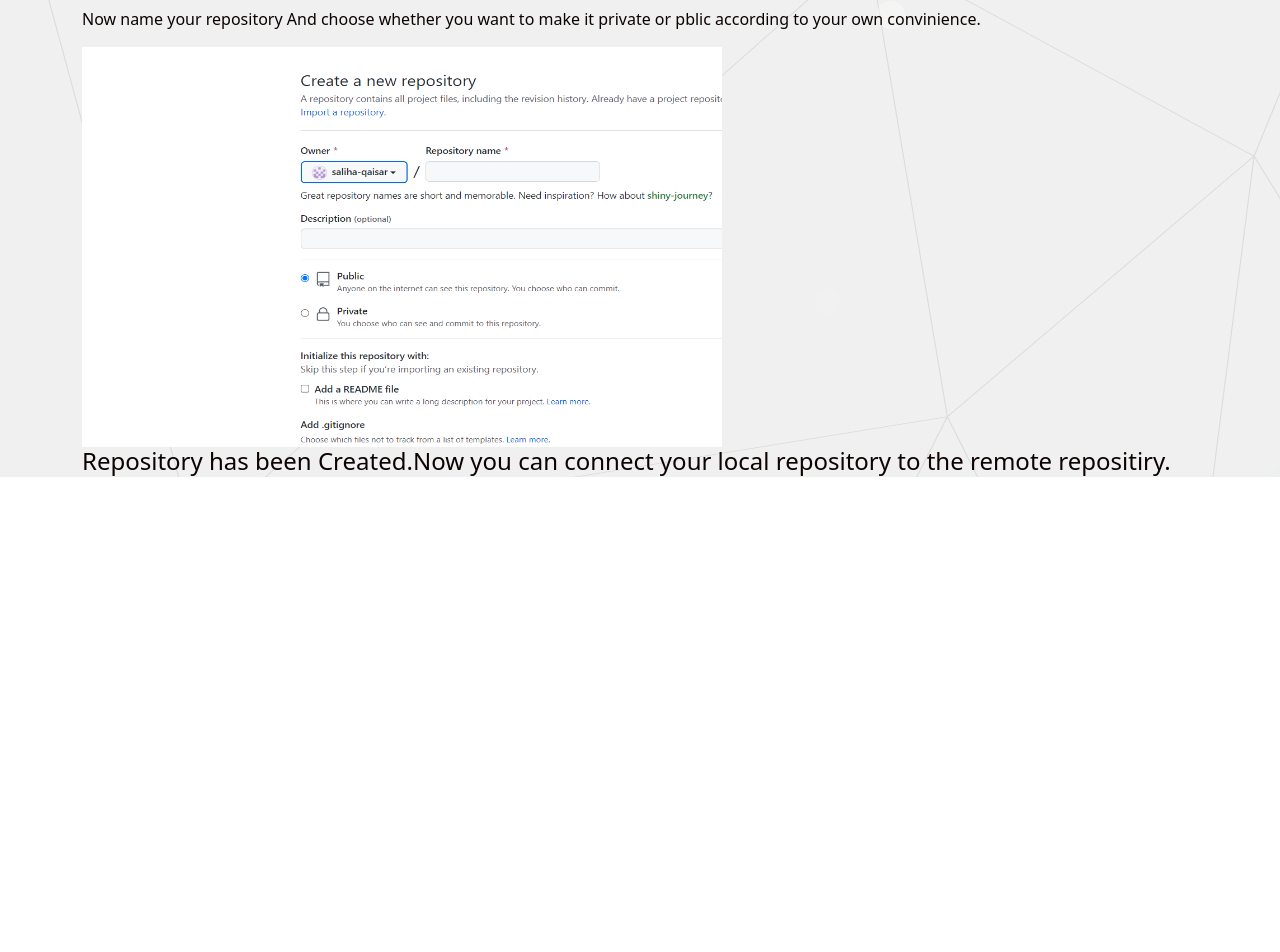
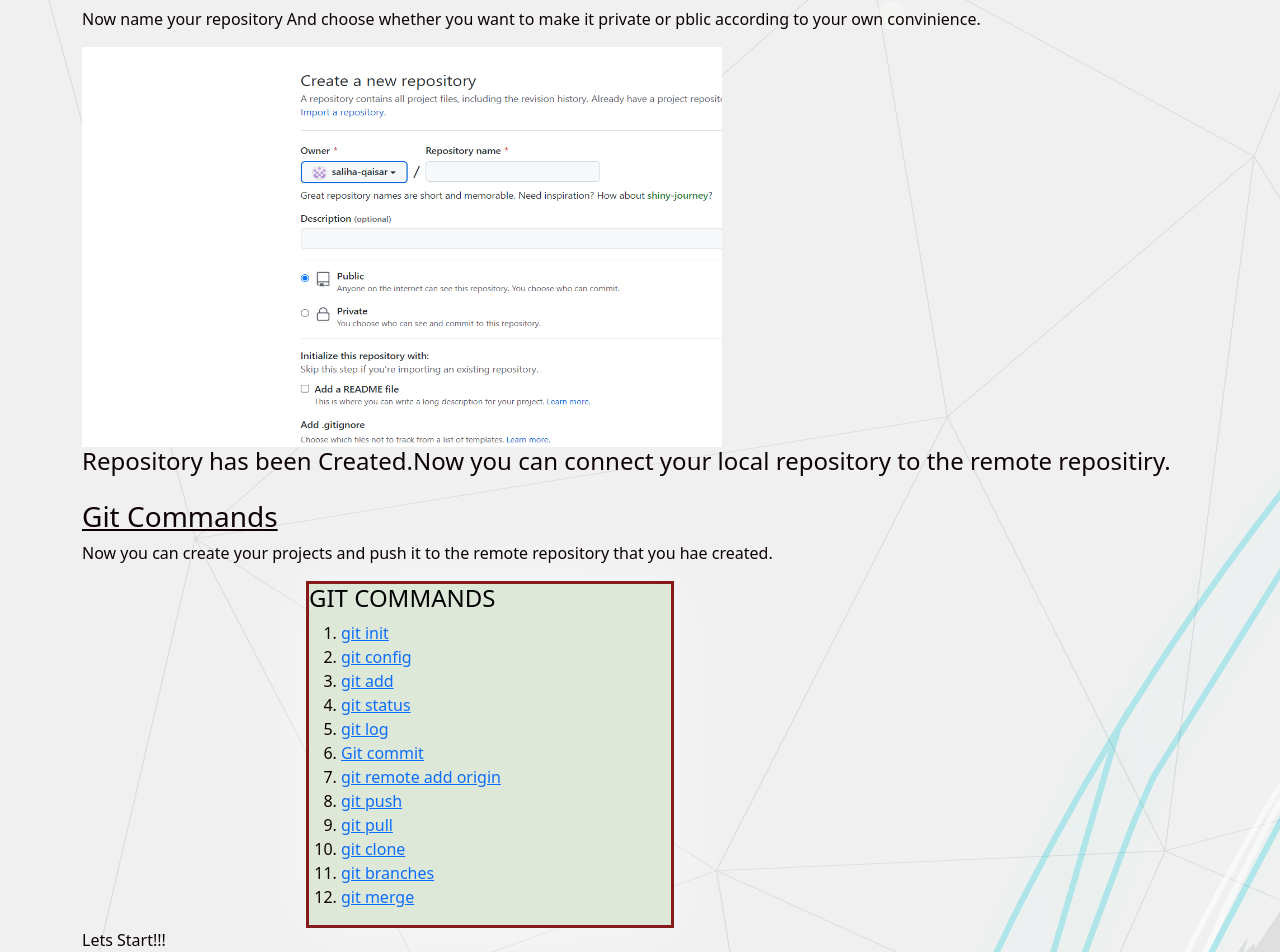
Before and after one commit to saliha-qaisar/MC_ASSIGNMENTS, a plain HTML site: page index.html in a window 1280 px wide. Shown: the part 3835-4787 px from the top of the page. Before the commit the page ends 4312 px from the top, so only its background shows below. Drawn offline with nearby package versions, Linux system fonts and the light colour scheme.

Commit message:
Adding until commands section

```diff
--- a/index.html
+++ b/index.html
@@ -124,6 +124,55 @@
 
         <h4>Repository has been Created.Now you can connect your local repository to the remote repositiry. </h4>
     </div>
+
+    <div class="container my-4 " id="section7">
+        <h3><u>Git Commands</u></h3>
+        <p class="sections_p">
+            Now you can  create your projects and push it to the remote repository that you hae created.
+        </p>
+        <div class="fluid-container" id="guide" style="border:2px sol">
+            <h4 id="wtd">GIT COMMANDS</h4>
+            <ol type="1">
+                <li class="list1"><a href="#section1">git init</a>
+                </li>
+                <li class="list1"><a href="#section2">git config</a>
+                </li>
+                <li class="list1"><a href="#section3">git add</a>
+                </li>
+                <li class="list1"><a href="#section4"> git status</a>
+                </li>
+
+                <li class="list1"><a href="#section5">git log</a>
+                </li>
+
+
+                <li class="list1"><a href="#section6">Git commit</a>
+                </li>
+
+                <li class="list1"><a href="#section7">git remote add origin </a>
+                </li>
+
+                <li class="list1"><a href="#section8">git push </a>
+                </li>
+
+                <li class="list1"><a href="#section9">git pull </a>
+                </li>
+
+                <li class="list1"><a href="#section10">git clone </a>
+                    </li>
+
+                <li class="list1"><a href="#section11">git branches</a>
+                </li>
+
+                <li class="list1"><a href="#section12">git merge</a>
+                </li>
+        </ol>
+        </div>
+
+        <p class="sections_p">
+           Lets Start!!!
+        </p>
+    </div>
     <script src="https://cdn.jsdelivr.net/npm/bootstrap@5.1.3/dist/js/bootstrap.bundle.min.js"
         integrity="sha384-ka7Sk0Gln4gmtz2MlQnikT1wXgYsOg+OMhuP+IlRH9sENBO0LRn5q+8nbTov4+1p"
         crossorigin="anonymous"></script>
```
